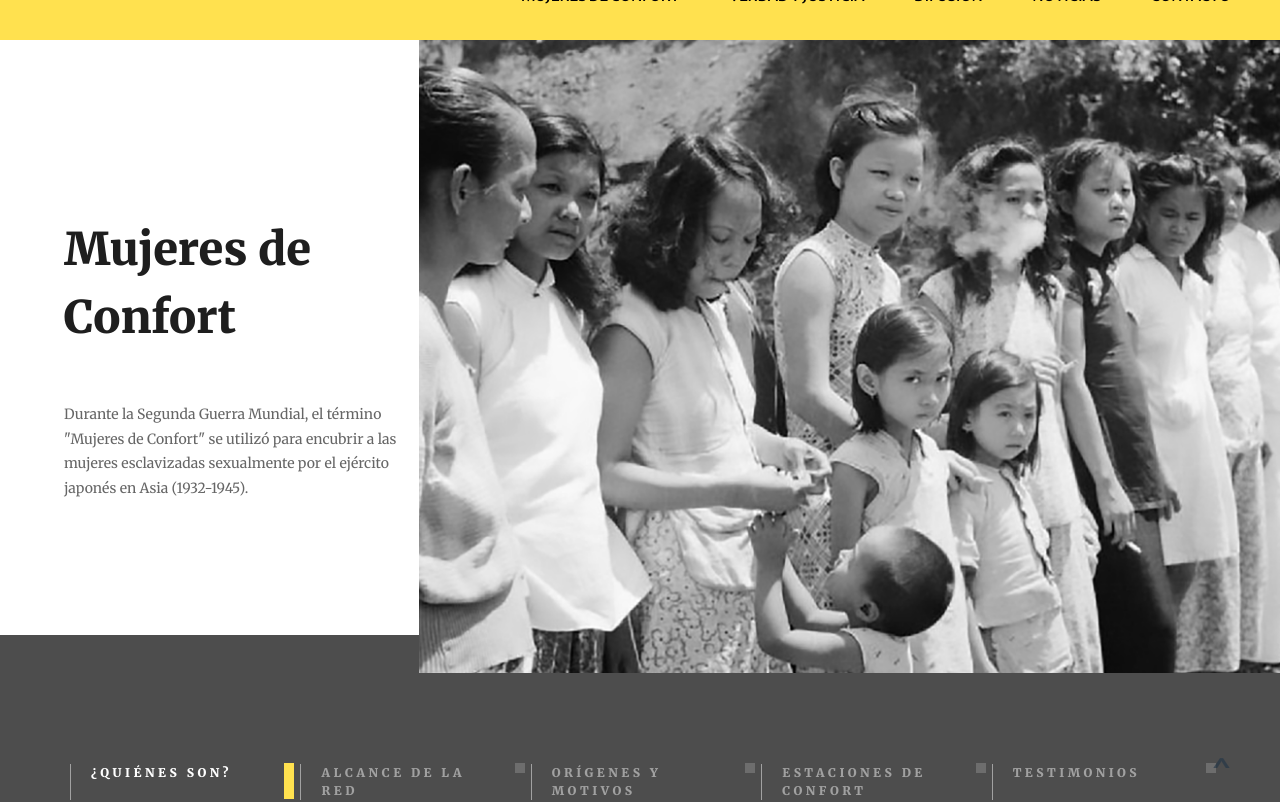
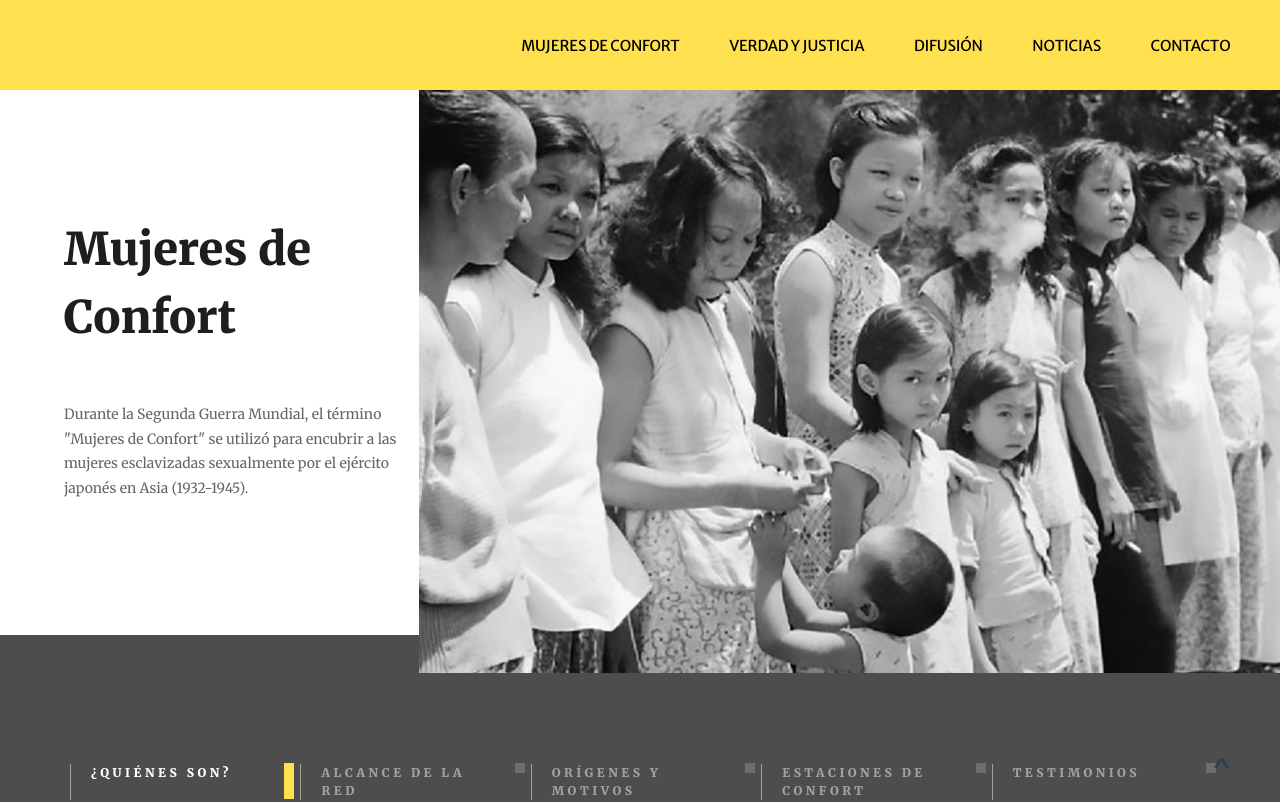
Before and after one commit to AAlejof/WWII-ComfortWomen, a React (Vite) app in the folder client/: page / in a window 1280 px wide. Shown: the top 802 px of the page. Built offline with nearby package versions, Linux system fonts and the light colour scheme.

Commit message:
clean code

```diff
--- a/client/src/components/Navbar/Navbar.module.css
+++ b/client/src/components/Navbar/Navbar.module.css
@@ -1,141 +1,5 @@
 /* ---------DESKTOP & TABLET--------- */
 
-/* @media (min-width: 451px) {
-    .navbarDiv {
-        margin: 0;
-        position: fixed;
-        top: 0;
-        left: 0;
-        display: flex;
-        justify-content: right;
-        align-items: end;
-        width: 100vw;
-        background-color: #FFE14F;
-        z-index: 5;
-    }
-
-    .pNavbarDiv {
-        height: 60px;
-        margin-right: 2%;
-        padding-right: 1.5rem;
-        color: #4D4D4D;
-        font-family: 'Merriweather Sans';
-        font-size: 15px;
-        font-style: normal;
-        font-weight: 400;
-        line-height: normal;
-        letter-spacing: -0.2px;
-        display: flex;
-        align-items: center;
-        text-align: center;
-        cursor: pointer;
-    }
-
-    .pNavbarDiv:hover {
-        background-color: #FFE14F;
-    }
-
-    .floating-chevron {
-        width: 40px;
-        height: 40px;
-        background-color: transparent;
-        display: flex;
-        justify-content: center;
-        align-items: center;
-        border-radius: 50%;
-        position: fixed;
-        bottom: 5%;
-        right: 3%;
-        cursor: pointer;
-        font-size: 45px;
-        opacity: 0.6;
-    }
-
-    .floating-chevron:hover {
-        opacity: 1;
-    }
-}
- */
-
-
-/* ---------MOBILE--------- */
-/* @media (max-width: 450px) { */
-
-
-
-
-
-    /* .navbarDiv {
-        margin: 0;
-        position: fixed;
-        top: 0;
-        left: 0;
-        display: flex;
-        flex-direction: column;
-        justify-content: right;
-        align-items: end;
-        width: 100vw;
-        background-color: #FFE14F;
-        z-index: 5;
-    }
-
-    .pNavbarDiv {
-        height: 60px;
-        margin-right: 2%;
-        padding-right: 1.5rem;
-        color: #4D4D4D;
-        font-family: 'Merriweather Sans';
-        font-size: 15px;
-        font-style: normal;
-        font-weight: 400;
-        line-height: normal;
-        letter-spacing: -0.2px;
-        display: flex;
-        align-items: center;
-        text-align: center;
-        cursor: pointer;
-    }
-
-    .pNavbarDiv:hover {
-        background-color: #FFE14F;
-    } */
-
-    /* .floating-chevron {
-        width: 40px;
-        height: 40px;
-        background-color: transparent;
-        display: flex;
-        justify-content: center;
-        align-items: center;
-        border-radius: 50%;
-        position: fixed;
-        bottom: 5%;
-        right: 3%;
-        cursor: pointer;
-        font-size: 45px;
-        opacity: 0.6;
-    }
-
-    .floating-chevron:hover {
-        opacity: 1;
-    }
-} */
-
-/* Common styles for both mobile and desktop */
-.navbarDiv {
-    position: fixed;
-    top: 0;
-    left: 0;
-    display: flex;
-    justify-content: right;
-    align-items: end;
-    width: 100vw;
-    height: 40px;
-    background-color: #FFE14F;
-    z-index: 5;
-}
-
-/* Desktop styles */
 @media (min-width: 451px) {
     .navbarDiv {
         margin: 0;
@@ -192,7 +56,8 @@
     }
 }
 
-/* Mobile styles */
+/* ---------MOBILE--------- */
+
 @media (max-width: 450px) {
     .navbarDiv {
         margin: 0;
```
